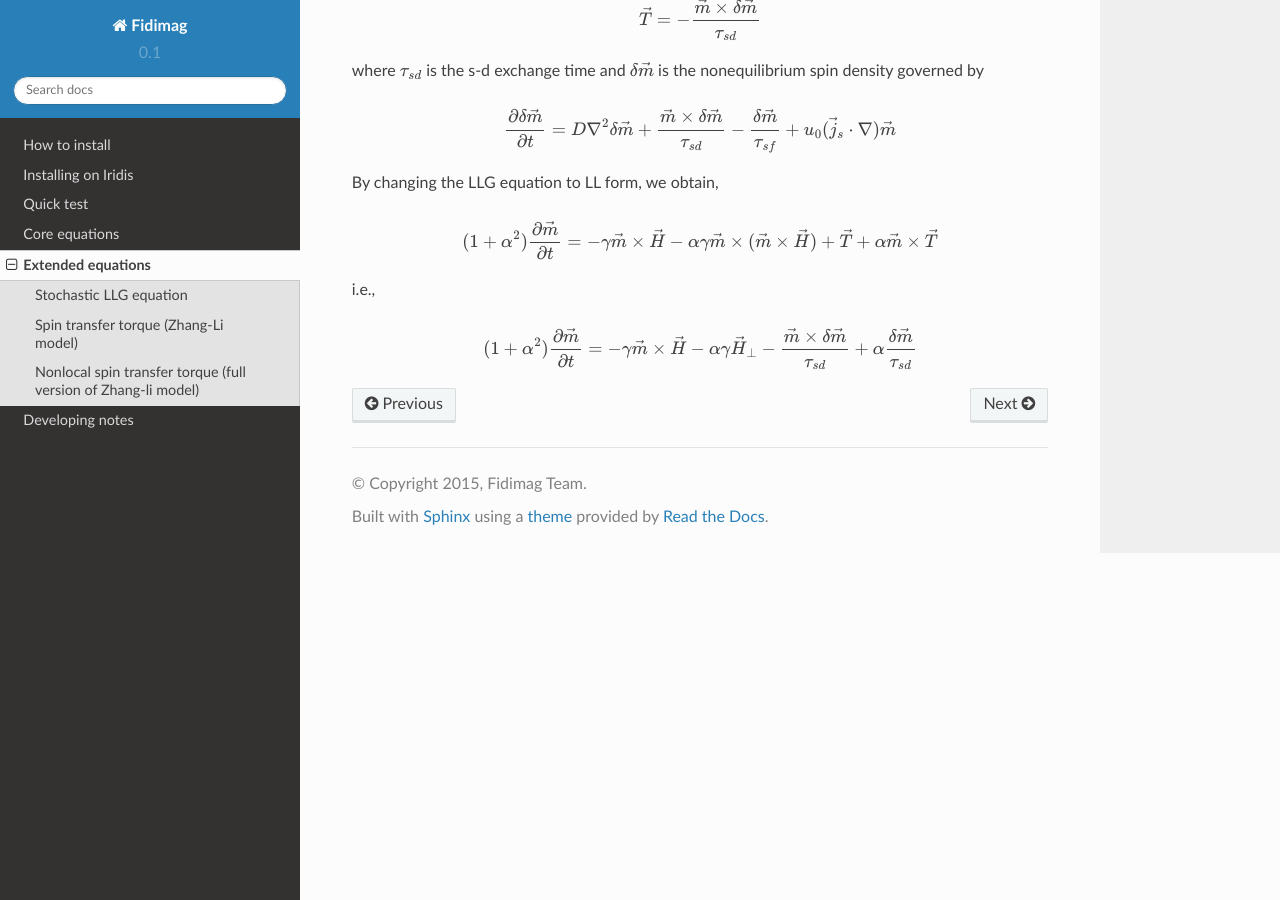
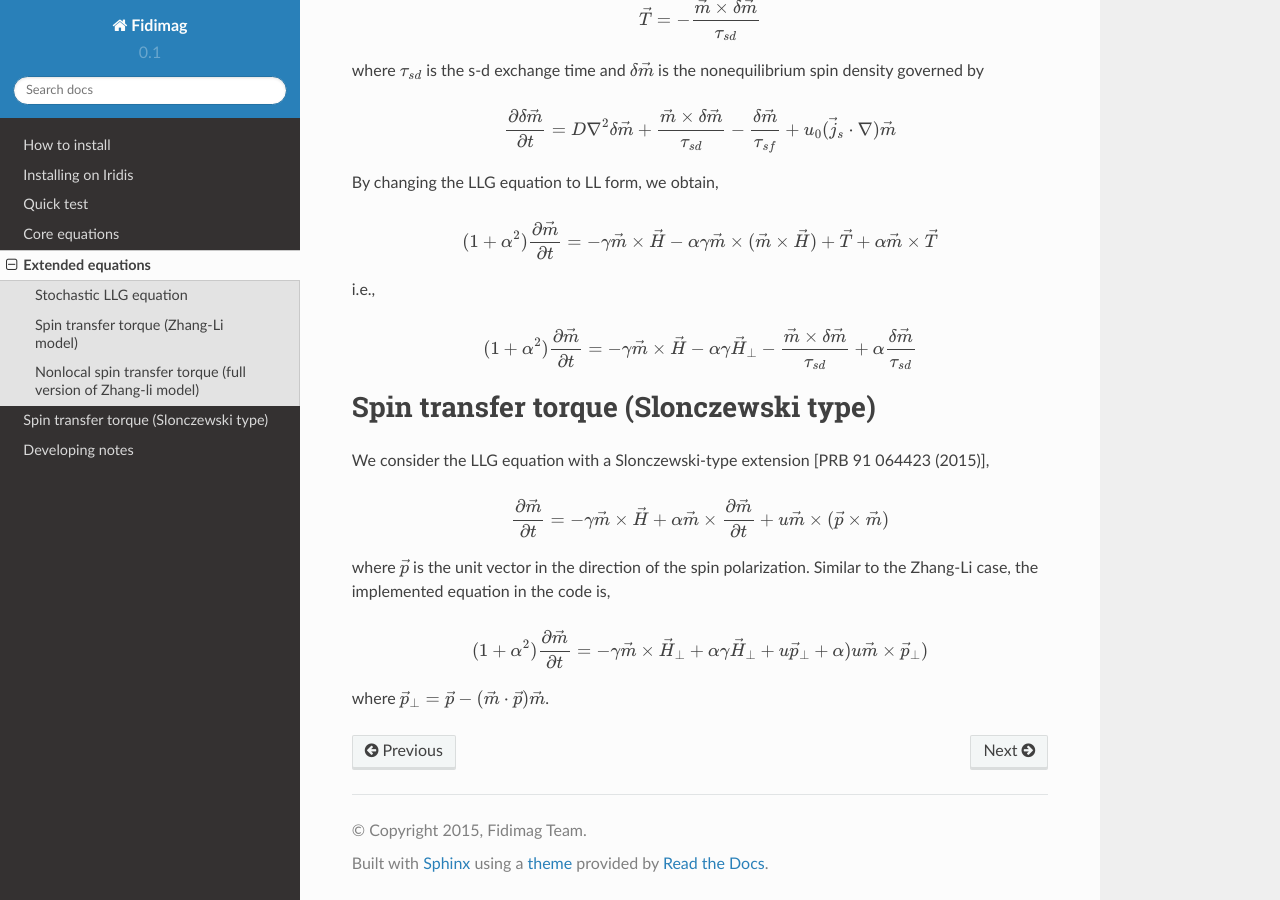
Before and after one commit to computationalmodelling/fidimag, a Sphinx documentation site: the page built from doc/extended_eqs.rst, in a window 1280 px wide and 900 px high, scrolled down 1707 px. Built offline with Sphinx 7.4.7 and the Read the Docs theme 2.0.0, drawn with Linux system fonts in a browser that asks for light colours; formulas are drawn with MathJax 3.

Commit message:
add the docs for the LLG equation with a torque

```diff
--- a/doc/extended_eqs.rst
+++ b/doc/extended_eqs.rst
@@ -116,3 +116,18 @@ i.e.,
 
 .. math::
    (1+\alpha^2)\frac{\partial \vec{m}}{\partial t} = - \gamma \vec{m} \times \vec{H} - \alpha \gamma \vec{H}_{\perp}  - \frac{\vec{m} \times \delta \vec{m}}{\tau_{sd}} + \alpha \frac{\delta \vec{m}}{\tau_{sd}}
+
+
+Spin transfer torque (Slonczewski type)
+=======================================================
+We consider the LLG equation with a Slonczewski-type extension [PRB 91 064423 (2015)],
+
+.. math::
+   \frac{\partial \vec{m}}{\partial t} = - \gamma \vec{m} \times \vec{H} + \alpha \vec{m} \times  \frac{\partial \vec{m}}{\partial t} + u \vec{m} \times (\vec{p}\times \vec{m})
+
+where :math:`\vec{p}` is the unit vector in the direction of the spin polarization. Similar to the Zhang-Li case, the implemented equation in the code is,
+
+.. math::
+   (1+\alpha^2)\frac{\partial \vec{m}}{\partial t} = - \gamma \vec{m} \times \vec{H}_{\perp} + \alpha \gamma \vec{H}_{\perp}   + u \vec{p}_{\perp} + \alpha) u \vec{m} \times  \vec{p}_{\perp})
+
+where :math:`\vec{p}_\perp=\vec{p}-(\vec{m}\cdot\vec{p})\vec{m}`.
```
